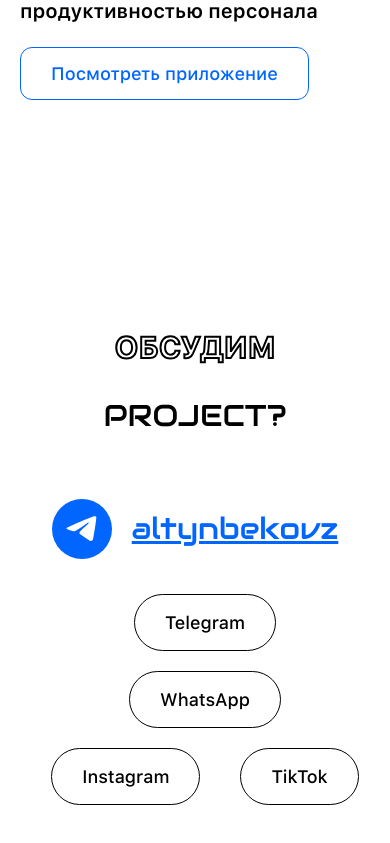
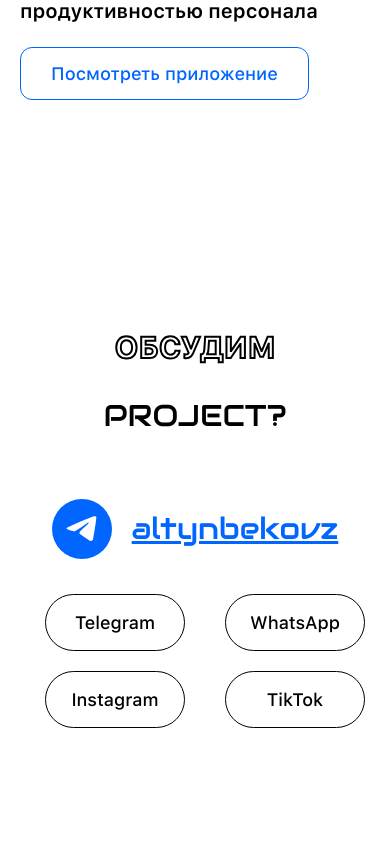
Before and after one commit to paddington11989/resume, a React (Create React App) app: page / in a window 390 px wide. Shown: the part 5431-6274 px from the top of the page. After the commit the page ends 6239 px from the top, so only its background shows below. Built offline with nearby package versions, Linux system fonts and the light colour scheme; a web font is replaced by a local one.

Commit message:
responsive 3

```diff
--- a/src/components/footer/footer.css
+++ b/src/components/footer/footer.css
@@ -58,10 +58,12 @@
     font-weight: 500;
     color:#000;
     border:1px solid #000;
-    padding:17px 30px;
+    padding:17px 10px;
+    width:140px;
     border-radius:100px;
     margin-left:20px;
     transition: 0.3s;
+    text-align: center;
 }
 
 .footer-social-item-link:hover{
```
